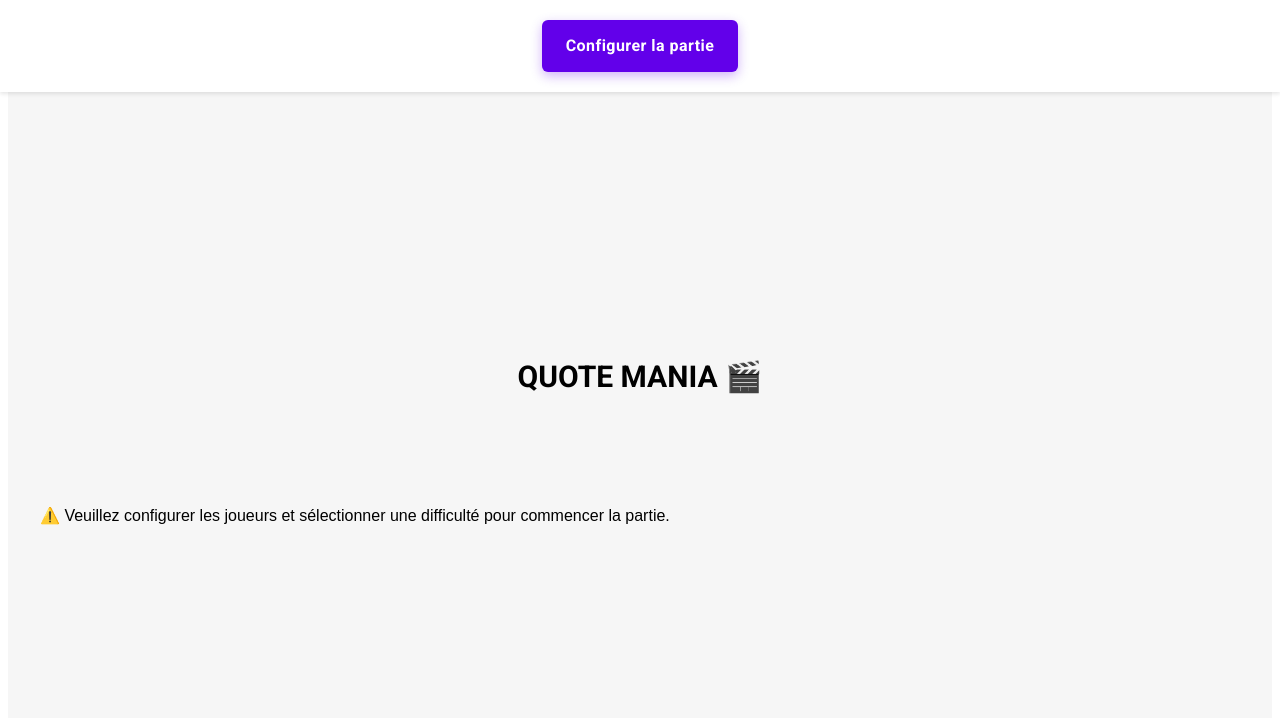
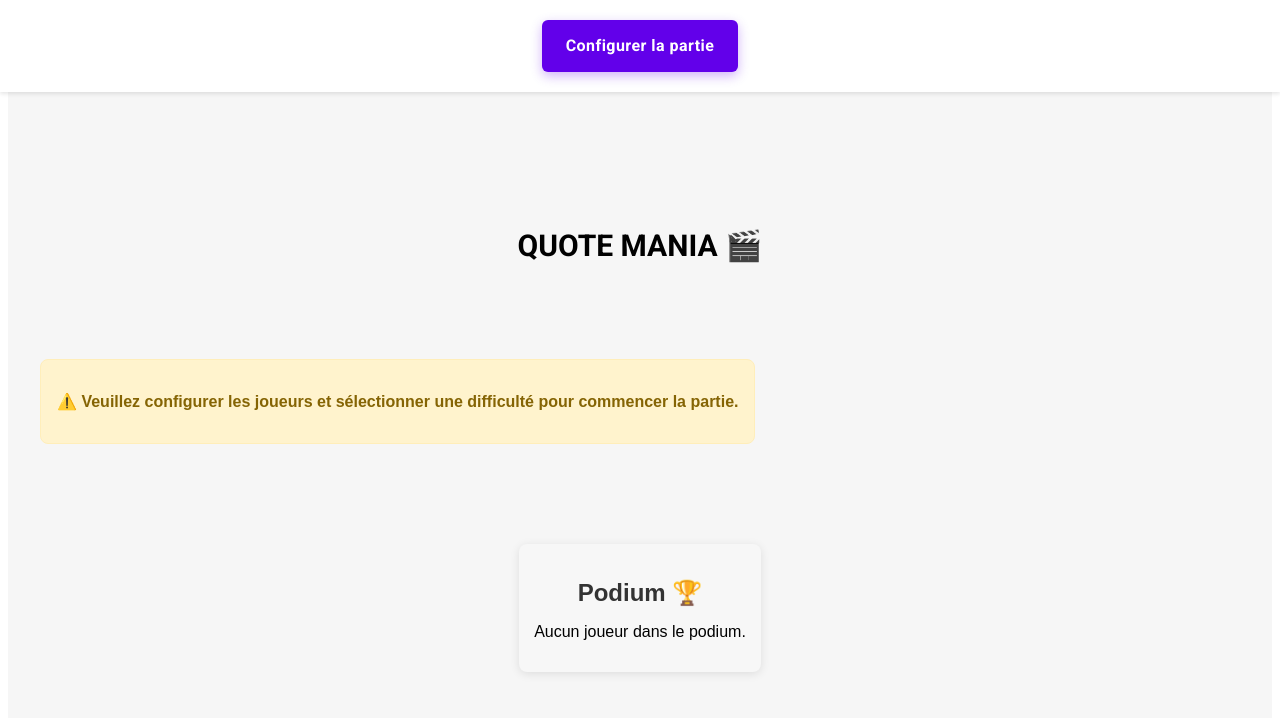
Before and after one commit to Vinny031/WEBAPP_QUOTEMANIA, a React (Vite) app: page / in a window 1280 px wide. Shown: the top 718 px of the page. Built offline with nearby package versions, Linux system fonts and the light colour scheme.

Commit message:
Ajout d'un score et d'un podium. Modification de la saisie des pseudo avec uppercase de la première lettre.

```diff
--- a/src/App.jsx
+++ b/src/App.jsx
@@ -3,6 +3,7 @@ import Header from './components/Header/Header';
 import QuoteCard from './components/QuoteCard/QuoteCard';
 import CustomButton from './components/CustomButton/CustomButton';
 import PlayerAvatars from './components/PlayerAvatars/PlayerAvatars';
+import Podium from './components/Podium/Podium';
 import quotesData from '../public/data/quotes.json';
 import './App.scss';
 
@@ -41,11 +42,25 @@ function App() {
   };
 
   const handlePlayersConfigured = (configuredPlayers) => {
-    setPlayers(configuredPlayers);
+    const playersWithScore = configuredPlayers.map(player => ({
+      ...player,
+      score: 0
+    }));
+    setPlayers(playersWithScore);
   };
 
   const handleSelectDifficulty = (newDifficulty) => {
     setDifficulty(newDifficulty);
+  };
+
+  const handlePlayerClick = (index) => {
+    setPlayers(prevPlayers =>
+      prevPlayers.map((player, i) =>
+        i === index
+          ? { ...player, score: player.score + 1 }
+          : player
+      )
+    );
   };
 
   useEffect(() => {
@@ -76,11 +91,12 @@ function App() {
             </div>
             <div className="game-info">
               <p>Difficulté : {difficultyName}</p>
-              <PlayerAvatars players={players} />
+              <PlayerAvatars players={players} onPlayerClick={handlePlayerClick} />
             </div>
           </>
         )}
       </div>
+      <Podium players={players} />
     </div>
   );
 }
--- a/src/App.scss
+++ b/src/App.scss
@@ -40,3 +40,13 @@
     margin-bottom: 1rem;
   }
 }
+
+.game-warning {
+  background-color: #fff3cd;
+  color: #856404;
+  padding: 1rem;
+  border: 1px solid #ffeeba;
+  border-radius: 8px;
+  text-align: center;
+  font-weight: bold;
+}
--- a/src/components/PartySetupModal/PartySetupModal.jsx
+++ b/src/components/PartySetupModal/PartySetupModal.jsx
@@ -19,7 +19,12 @@ const PartySetupModal = ({ open, onClose, onSubmit, onDifficultyChange }) => {
 
   const handleChange = (index, field, value) => {
     const updatedPlayers = [...players];
-    updatedPlayers[index][field] = value;
+    if (field === 'name') {
+      // Capitaliser la première lettre du nom
+      updatedPlayers[index][field] = value.charAt(0).toUpperCase() + value.slice(1).toLowerCase();
+    } else {
+      updatedPlayers[index][field] = value;
+    }
     setPlayers(updatedPlayers);
   };
 
--- a/src/components/PlayerAvatars/PlayerAvatars.jsx
+++ b/src/components/PlayerAvatars/PlayerAvatars.jsx
@@ -1,24 +1,29 @@
 import React from 'react';
 import { Avatar } from '@mui/material';
-import './PlayerAvatars.scss'; // Importer ton fichier de style
+import './PlayerAvatars.scss';
 
-// Composant réutilisable pour afficher les avatars
-const PlayerAvatars = ({ players }) => {
+const PlayerAvatars = ({ players, onPlayerClick }) => {
   return (
     <div className="player-avatars">
       {players.map((player, index) => (
+        <div
+          key={index}
+          className="player-avatar"
+          onClick={() => onPlayerClick(index)}
+        >
           <Avatar
-          key={index}
             sx={{
               bgcolor: player.color,
               fontSize: '1.2rem',
-            width: 40,
-            height: 40,
-            marginRight: '8px',
+              width: 50,
+              height: 50,
+              cursor: 'pointer',
             }}
           >
             {player.name?.[0].toUpperCase()}
           </Avatar>
+          <span className="player-score">Score : {player.score ?? 0}</span>
+        </div>
       ))}
     </div>
   );
--- a/src/components/PlayerAvatars/PlayerAvatars.scss
+++ b/src/components/PlayerAvatars/PlayerAvatars.scss
@@ -6,3 +6,14 @@
   margin-top: 10px;
   gap: 10px;
 }
+
+.player-avatar {
+  display: flex;
+  align-items: center;
+  gap: 8px;
+}
+
+.player-score {
+  font-size: 0.9rem;
+  color: #333;
+}
--- /dev/null
+++ b/src/components/Podium/Podium.jsx
@@ -0,0 +1,28 @@
+import React from 'react';
+import './Podium.scss';
+
+const Podium = ({ players }) => {
+  // Trier les joueurs par score (décroissant) et prendre les 3 premiers
+  const sortedPlayers = [...players].sort((a, b) => b.score - a.score).slice(0, 3);
+
+  return (
+    <div className="podium">
+      <h2>Podium 🏆</h2>
+      {sortedPlayers.length > 0 ? (
+        <ol className="podium-list">
+          {sortedPlayers.map((player, index) => (
+            <li key={index} className={`podium-item podium-item-${index + 1}`}>
+              <span className="podium-rank">{index + 1}</span>
+              <span className="podium-player">{player.name}</span>
+              <span className="podium-score">{player.score} points</span>
+            </li>
+          ))}
+        </ol>
+      ) : (
+        <p>Aucun joueur dans le podium.</p>
+      )}
+    </div>
+  );
+};
+
+export default Podium;
--- /dev/null
+++ b/src/components/Podium/Podium.scss
@@ -0,0 +1,52 @@
+.podium {
+    background-color: #f7f7f7;
+    padding: 15px;
+    border-radius: 8px;
+    margin-top: 20px;
+    text-align: center;
+    box-shadow: 0 2px 10px rgba(0, 0, 0, 0.1);
+  }
+
+  .podium h2 {
+    font-size: 1.5rem;
+    margin-bottom: 10px;
+    color: #333;
+  }
+
+  .podium-list {
+    list-style: none;
+    padding: 0;
+  }
+
+  .podium-item {
+    font-size: 1.2rem;
+    margin: 10px 0;
+    display: flex;
+    justify-content: space-between;
+    font-weight: bold;
+  }
+
+  .podium-item-1 {
+    color: gold;
+  }
+
+  .podium-item-2 {
+    color: silver;
+  }
+
+  .podium-item-3 {
+    color: #cd7f32;
+  }
+
+  .podium-rank {
+    font-size: 1.5rem;
+    font-weight: bold;
+  }
+
+  .podium-player {
+    font-size: 1.2rem;
+  }
+
+  .podium-score {
+    font-size: 1rem;
+  }
```
Also changed, not shown: 1 other file (tests, documents, lock files or other folders). Lines whose indentation alone changed are shown as unchanged.
